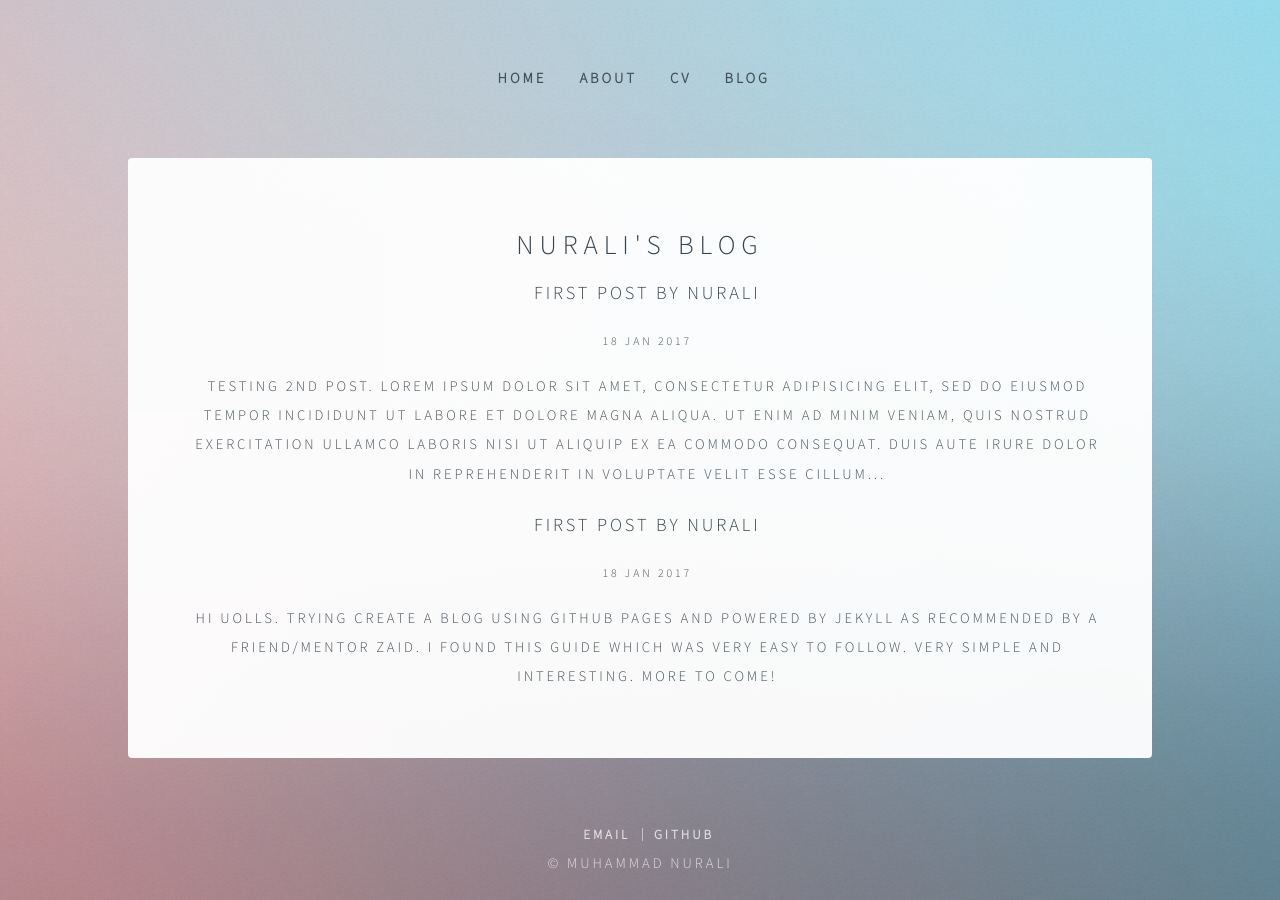
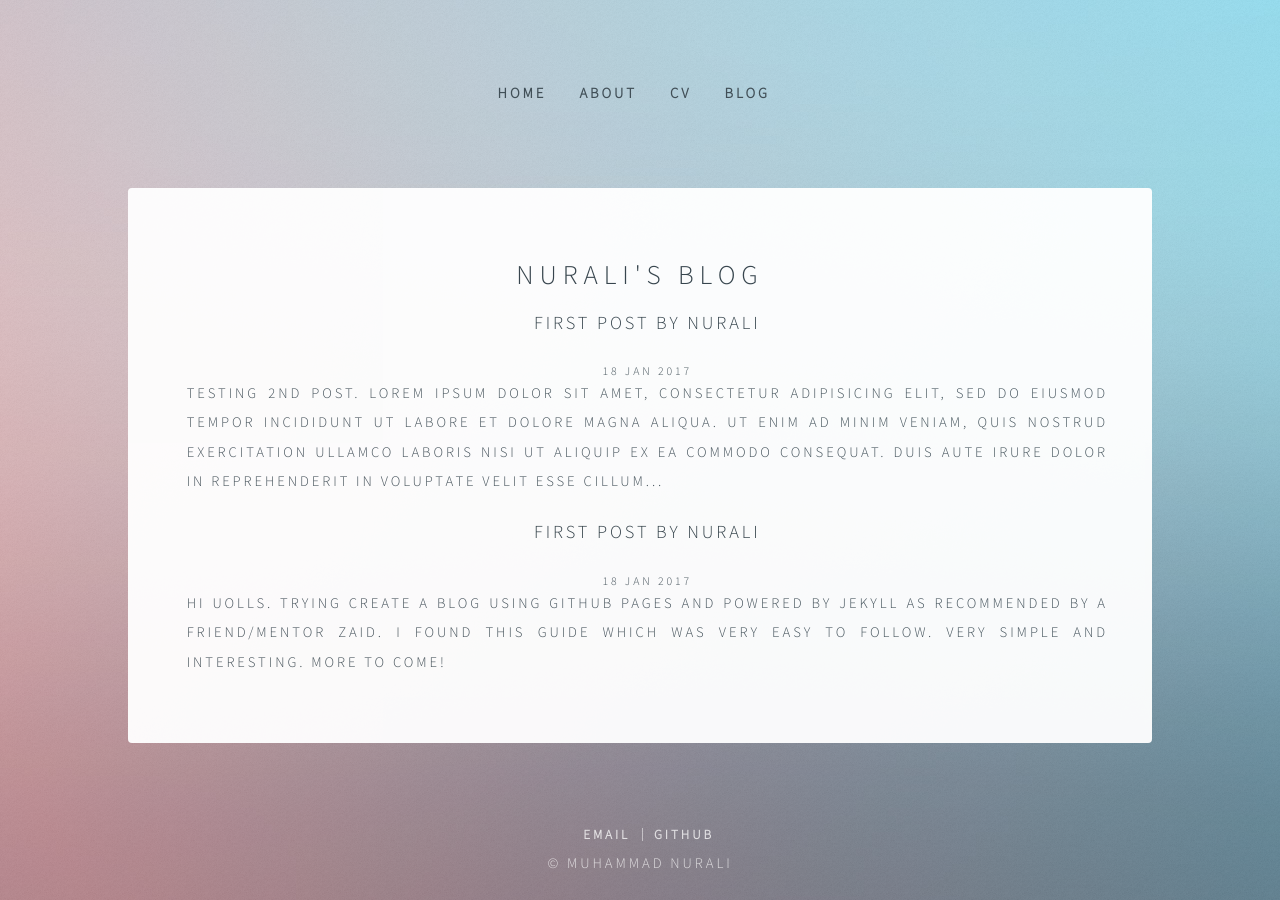
Before and after one commit to nurali93/nurali93.github.io-v1, a Jekyll site: the page built from blog/index.html, in a window 1280 px wide. Built offline with Jekyll 4.4.1, drawn with Linux system fonts in a browser that asks for light colours.

Commit message:
justify post

```diff
--- a/_layouts/post.html
+++ b/_layouts/post.html
@@ -10,9 +10,9 @@ layout: default
 	</info>
 </h2>
 <!-- Post content -->
-<p style="text-align: justify !important;">
+<div style="text-align: justify !important;">
 	{{ content }}
-</p>
+</div>
 <!-- Post info -->
 <!-- include some categories and tags maybe? -->
 <hr>
--- a/blog/index.html
+++ b/blog/index.html
@@ -8,6 +8,6 @@ title: Nurali's Blog
 	  {% for post in site.posts %}
 	    <h2><a href="{{ post.url }}" title="{{ post.title }}">{{ post.title }}</a></h2>
 	    <sub>{{ post.date | date_to_string }}</sub>
-	    <p>{{ post.content | truncatewords:50 }}</p>
+	    <div style="text-align: justify !important;">{{ post.content | truncatewords:50 }}</div>
 	  {% endfor %}
 	</ul>
```
